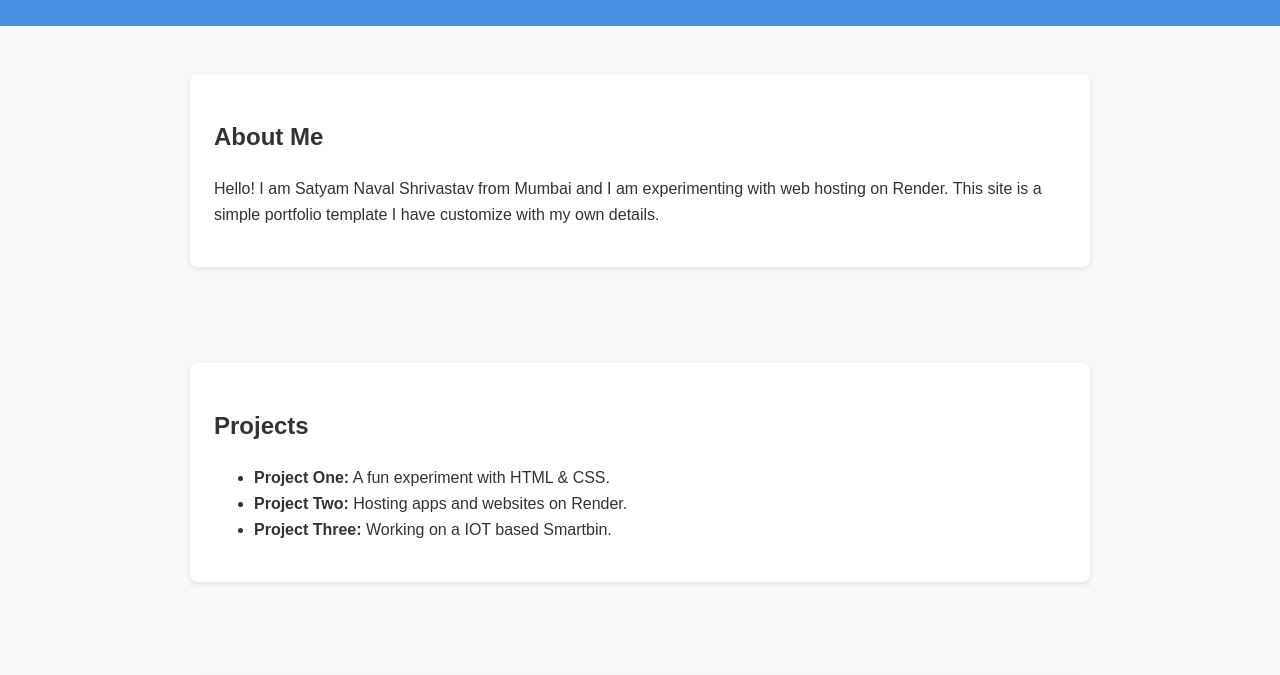
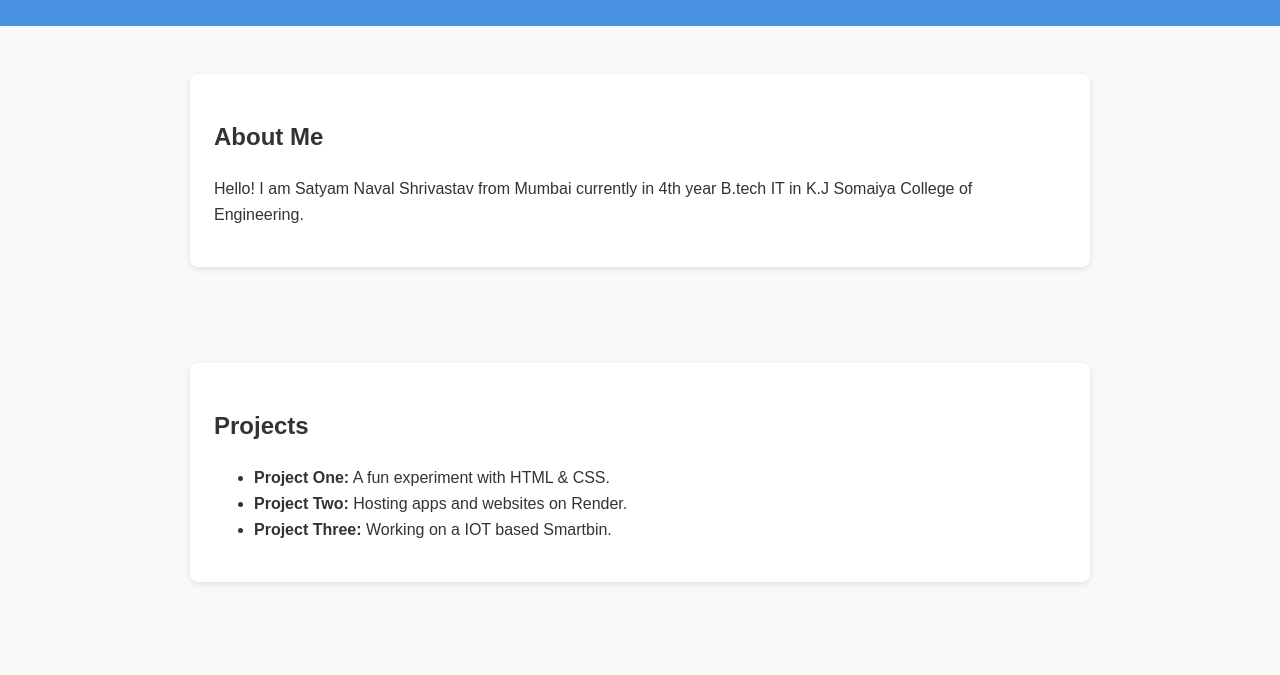
Before and after one commit to samium101/portfolio_site, a plain HTML site: page index.html in a window 1280 px wide. Shown: the part 109-784 px from the top of the page. Drawn offline with Linux system fonts and the light colour scheme.

Commit message:
Update index.html

```diff
--- a/index.html
+++ b/index.html
@@ -65,8 +65,7 @@
   <section id="about">
     <div class="card">
       <h2>About Me</h2>
-      <p>Hello! I am Satyam Naval Shrivastav from Mumbai and I am experimenting with web hosting on Render.
-        This site is a simple portfolio template I have customize with my own details.</p>
+      <p>Hello! I am Satyam Naval Shrivastav from Mumbai currently in 4th year B.tech IT in K.J Somaiya College of Engineering.</p>
       <!-- <p></p> -->
     </div>
   </section>
```
